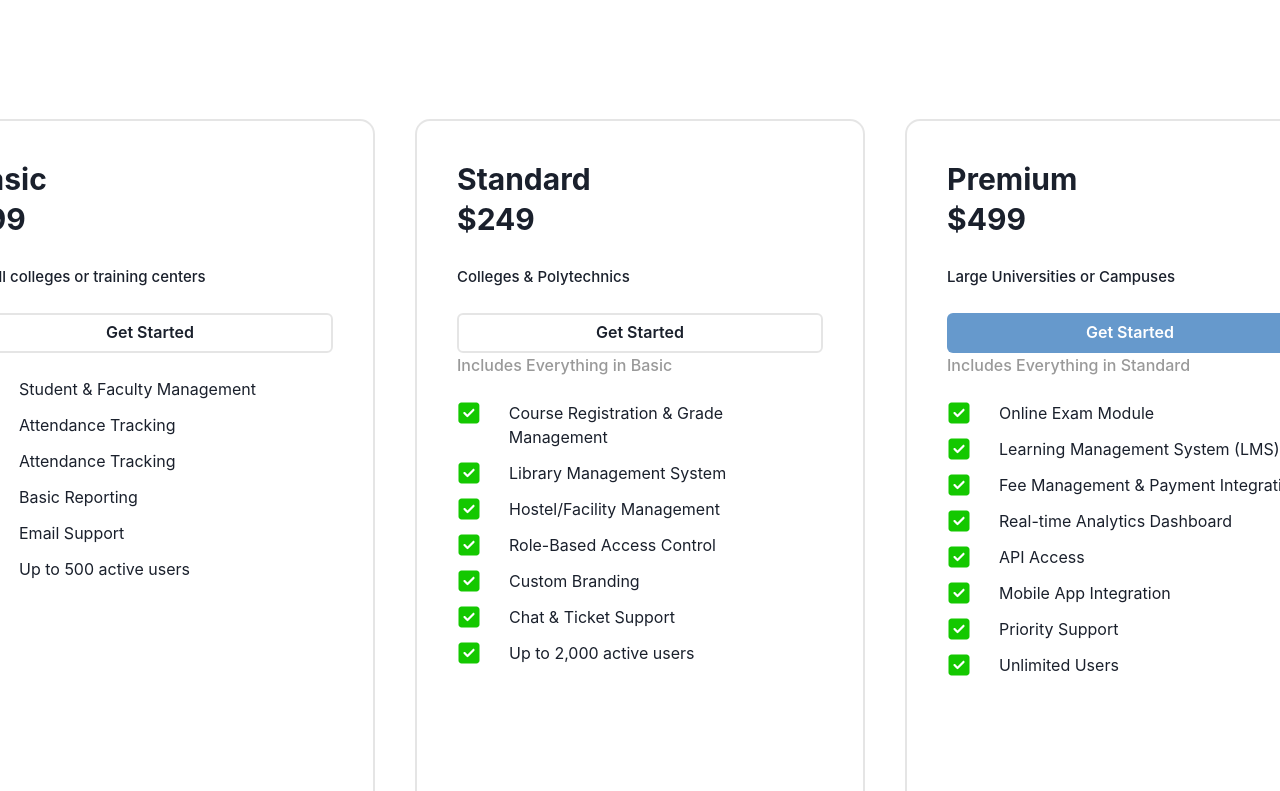
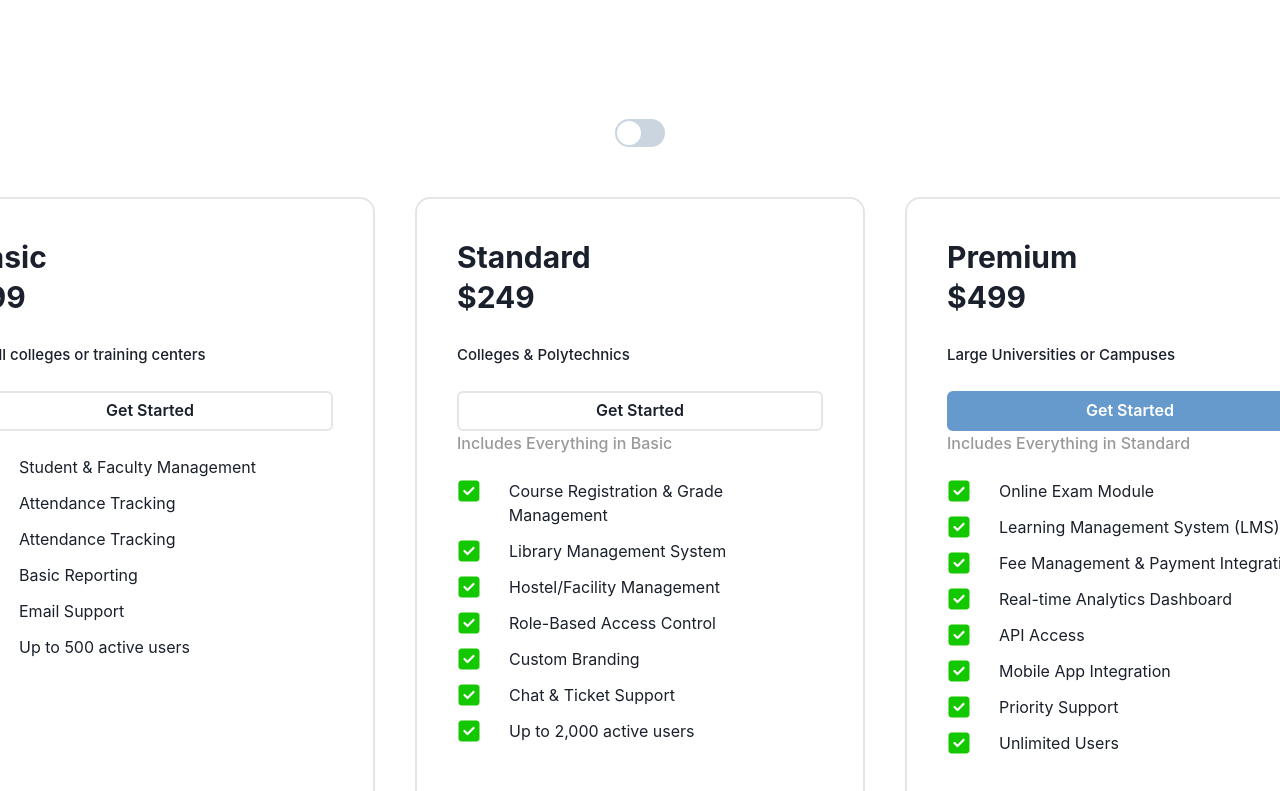
Before and after one commit to HengJake/CampusHub, a React (Vite) app in the folder frontend/: page /pricing in a window 1280 px wide. Shown: the part 289-1080 px from the top of the page. Built offline with nearby package versions, Linux system fonts and the light colour scheme.

Commit message:
ToggleSwitch Added

```diff
--- a/frontend/src/pages/commonPage/landing/landing.jsx
+++ b/frontend/src/pages/commonPage/landing/landing.jsx
@@ -35,9 +35,9 @@ function landing() {
           gap={5}
           color={"white"}
           bgColor={"rgba(102, 153, 204, 0.50)"}
-          border={"1px"}
           overflowY={"hidden"}
           position={"relative"}
+          boxShadow={"0px 10px 5px rgba(0, 0, 0, 0.3)"}
         >
           <Box
             position={"absolute"}
--- a/frontend/src/pages/commonPage/pricing/pricing.jsx
+++ b/frontend/src/pages/commonPage/pricing/pricing.jsx
@@ -58,10 +58,14 @@ function pricing() {
         width={"100%"}
         justifyContent={"center"}
         alignItems={"center"}
-        // border={"1px"}
         height={"100%"}
+        flexDirection={"column"}
+        gap={"50px"}
       >
-        <Box display={"flex"} flexDirection={"row"} gap={10} height={"800px"}>
+        <Switch colorScheme="teal" size="lg" />
+
+        <Box display={"flex"} gap={10} height={"800px"}>
+          {/* First */}
           <Box
             border={"2px"}
             borderColor={"rgba(0, 0, 0, 0.10)"}
@@ -128,6 +132,8 @@ function pricing() {
               </Box>
             </Box>
           </Box>
+
+          {/* Second */}
           <Box
             border={"2px"}
             borderColor={"rgba(0, 0, 0, 0.10)"}
@@ -204,6 +210,8 @@ function pricing() {
               </Box>
             </Box>
           </Box>
+
+          {/* Third */}
           <Box
             border={"2px"}
             borderColor={"rgba(0, 0, 0, 0.10)"}
@@ -221,7 +229,12 @@ function pricing() {
             </Text>
             <br />
             <Box width={"100%"}>
-              <Button bgColor={"#6699CC"} width={"100%"} color={"white"} _hover={{bgColor:"#4E759D"}}>
+              <Button
+                bgColor={"#6699CC"}
+                width={"100%"}
+                color={"white"}
+                _hover={{ bgColor: "#4E759D" }}
+              >
                 Get Started
               </Button>
               <Box>
```
